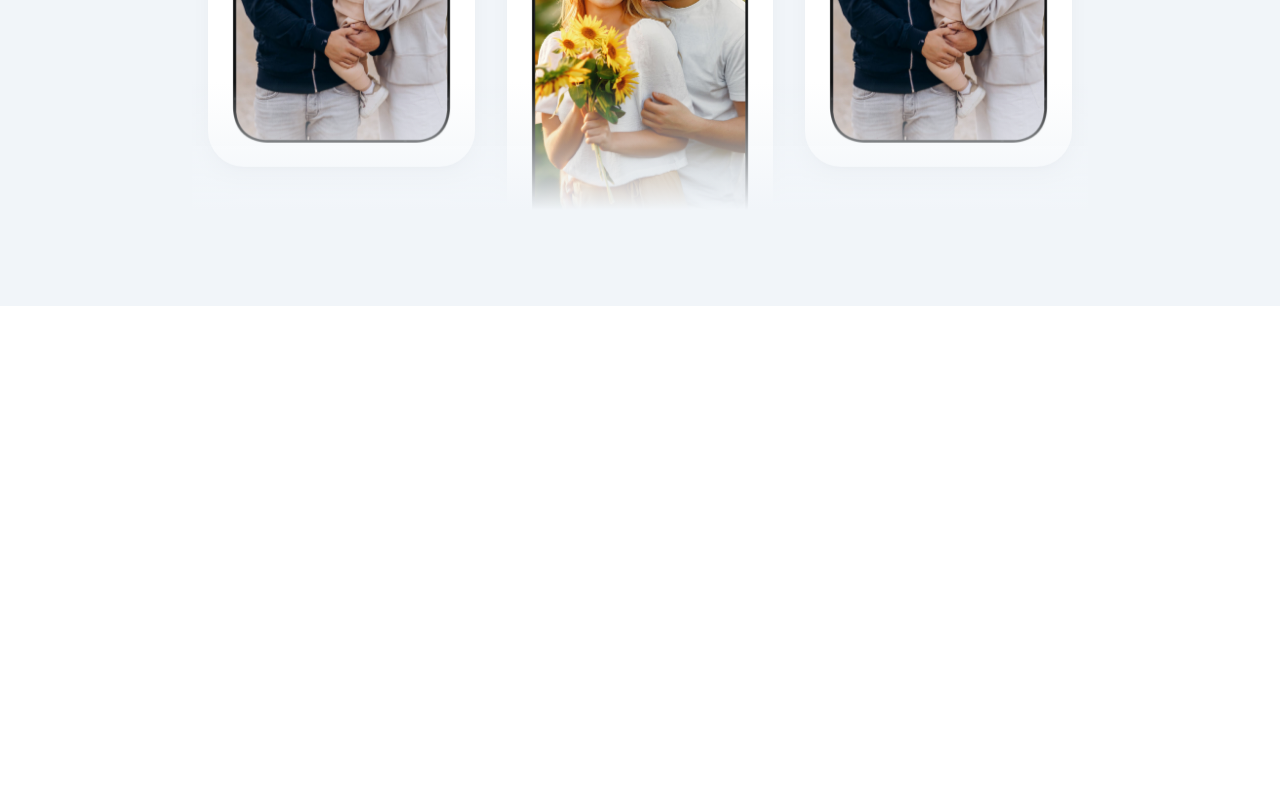
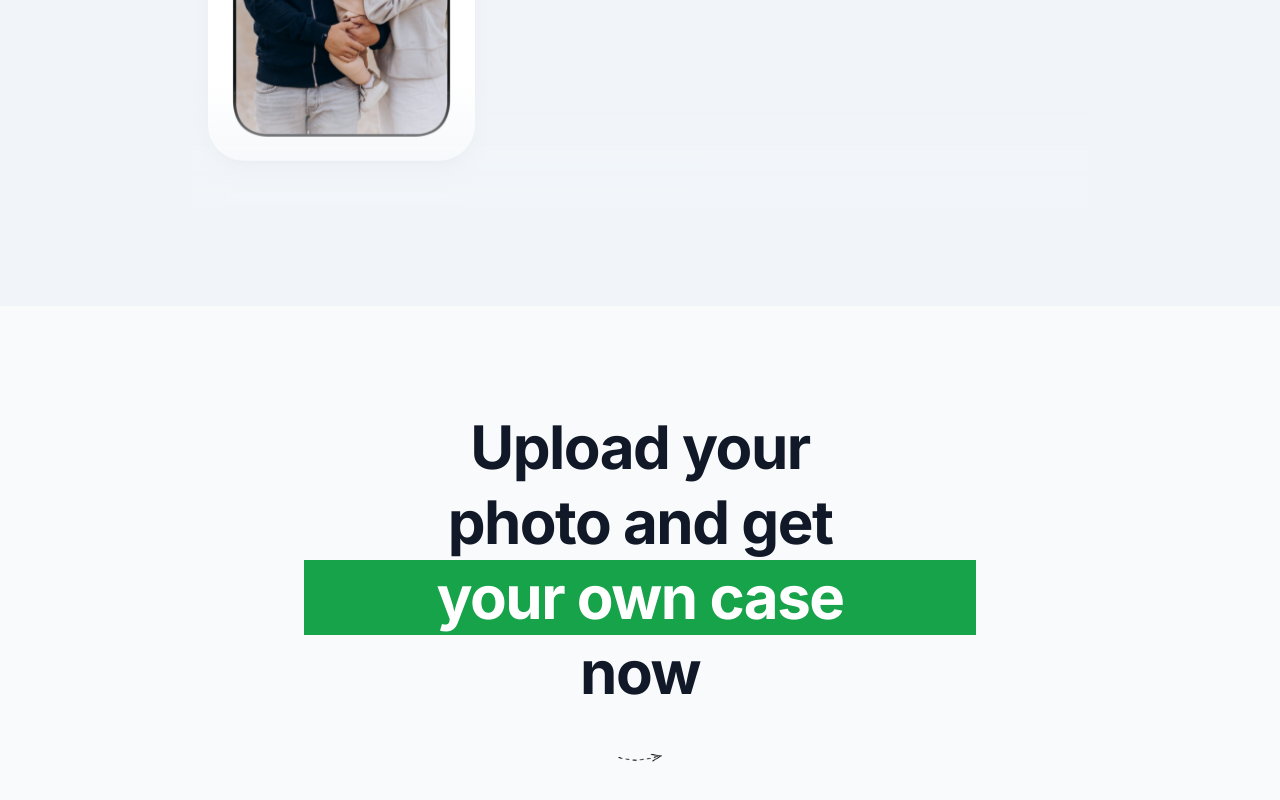
Before and after one commit to gianfranco2605/e-commerce-casenavas, a Next.js app: page / in a window 1280 px wide. Shown: the part 2388-3188 px from the top of the page. Before the commit the page ends 2694 px from the top, so only its background shows below. Built offline with nearby package versions, Linux system fonts and the light colour scheme; no server answers.

Commit message:
upload photo section

```diff
--- a/src/app/page.tsx
+++ b/src/app/page.tsx
@@ -217,6 +217,33 @@ export default function Home() {
           <Reviews />
         </div>
       </section>
+
+      <section>
+        <MaxWidthWrapper className="py-24">
+          <div className="mb-12 px-6 lg:px-8">
+            <div className="mx-auto max-w-2xl sm:text-center">
+              <h2 className="order-1 mt-2 tracking-tight text-center text-balance !leading-tight font-bold text-5xl md:text-6xl text-gray-900">
+                Upload your photo and get{" "}
+                <span className=" line-clamp-1  relative px-2 bg-green-600 text-white">
+                  your own case{" "}
+                </span>{" "}
+                now
+              </h2>
+            </div>
+          </div>
+          <div className="mx-auto max-w-6xl px-6 lg:px-8">
+            <div className="relative flex flex-col items-center md:grid grid-cols-2 gap-4">
+              <Image
+                alt=""
+                width={50}
+                height={50}
+                src="/arrow.png"
+                className="absolute top-[25rem] md:top-1/2 -translate-y-1/2 left-1/2 -translate-x-1/2 rotate-90 md:rotate-0"
+              />
+            </div>
+          </div>
+        </MaxWidthWrapper>
+      </section>
     </div>
   );
 }
--- a/src/components/Reviews.tsx
+++ b/src/components/Reviews.tsx
@@ -134,7 +134,7 @@ function ReviewGrid() {
           />
           <ReviewColumns
             reviews={[...column2, ...column3[1]]}
-            className="nidden md:block"
+            className="hidden md:block"
             reviewClassname={(reviewIndex) =>
               reviewIndex >= column2.length ? "lg:hidden" : ""
             }
@@ -142,7 +142,7 @@ function ReviewGrid() {
           />
           <ReviewColumns
             reviews={column3.flat()}
-            className="nidden md:block"
+            className="hidden md:block"
             msPerPixel={10}
           />
         </>
```
